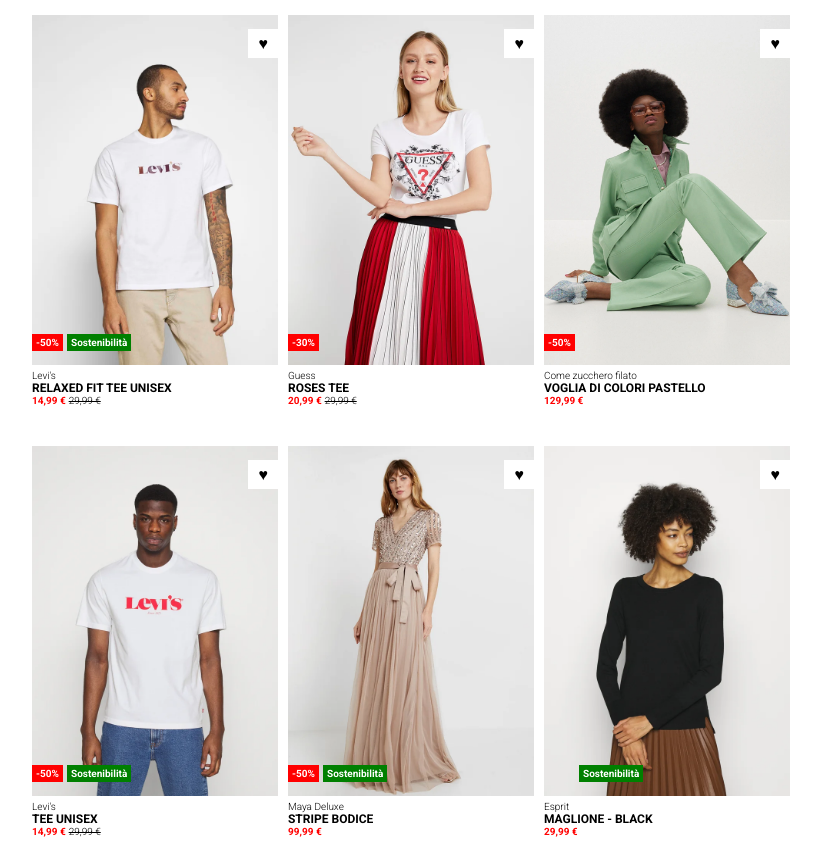
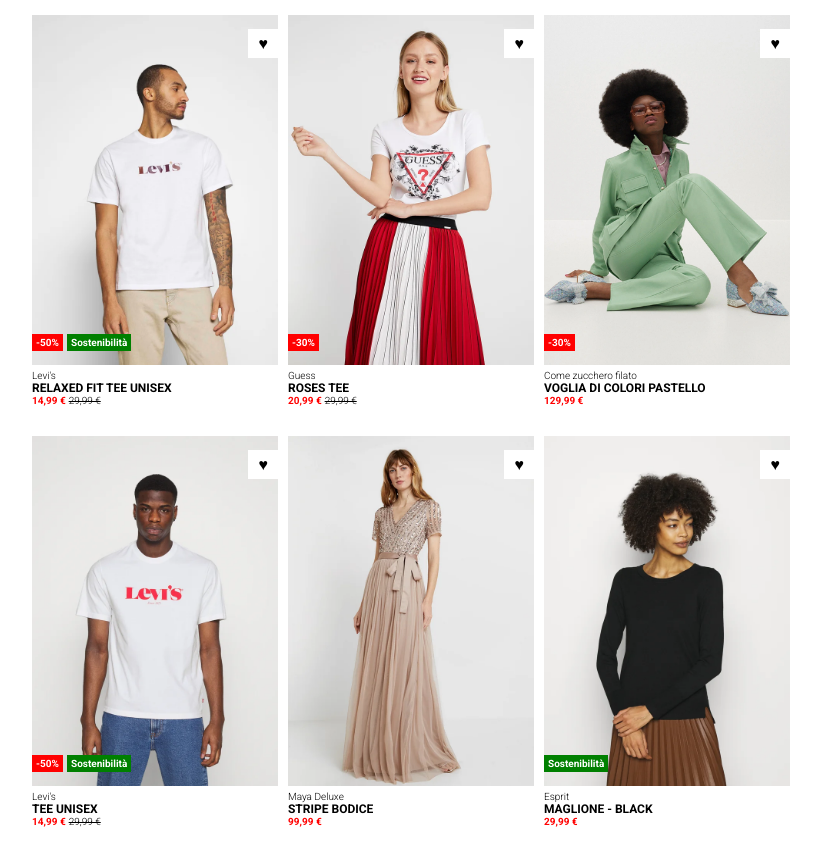
Before and after one commit to AnaisDiGenua/html-css-boolando, a plain HTML site: page index.html in a window 1280 px wide. Shown: the whole page, without its empty margins (229-1050 px from the left). Drawn offline with Linux system fonts and the light colour scheme.

Commit message:
icone modifiche

```diff
--- a/css/style.css
+++ b/css/style.css
@@ -17,7 +17,7 @@
     margin: 10px auto;
 }
 .row:first-child {
-    margin-bottom: 30px;
+    margin-bottom: 20px;
 }
 .box {
     width: calc(100% / 3 - 10px);
@@ -25,13 +25,6 @@
     margin: 5px;
     position: relative;
 }
-
-
-
-
-/* *****debug***** */
-
-
 
 
 
@@ -102,3 +95,8 @@
     bottom: 55px;
     left: 35px;
 }
+#alone {
+    position: absolute;
+    bottom: 55px;
+    left: 0;
+}
--- a/index.html
+++ b/index.html
@@ -79,7 +79,7 @@
                 <!-- icone sconto, etichetta e wishlist -->
                 <div class="box-icons">
                     <span class="wishlist">&hearts;</span>
-                    <span class="discount style">-50%</span>
+                    <span class="discount style">-30%</span>
                 </div>
                 <!-- /icone sconto, etichetta e wishlist -->
                 <!-- descrizione -->
@@ -135,8 +135,6 @@
                 <!-- icone sconto, etichetta e wishlist -->
                 <div class="box-icons">
                     <span class="wishlist">&hearts;</span>
-                    <span class="discount style">-50%</span>
-                    <span class="label style">Sostenibilità</span>
                 </div>
                 <!-- /icone sconto, etichetta e wishlist -->
                 <!-- descrizione -->
@@ -161,7 +159,7 @@
                 <!-- icone sconto, etichetta e wishlist -->
                 <div class="box-icons">
                     <span class="wishlist">&hearts;</span>
-                    <span class="label style">Sostenibilità</span>
+                    <span id="alone" class="label style">Sostenibilità</span>
                 </div>
                 <!-- /icone sconto, etichetta e wishlist -->
                 <!-- descrizione -->
```
